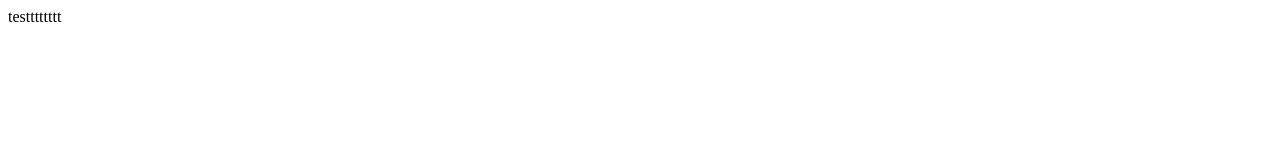
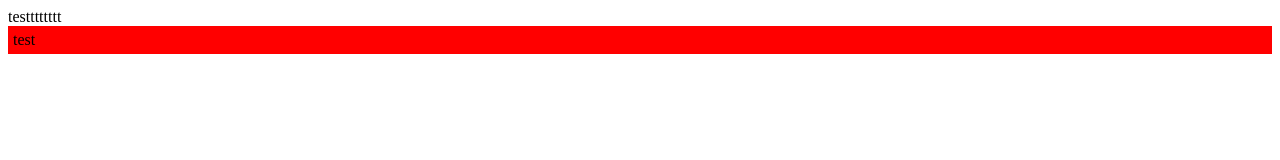
Before and after one commit to sak141/simple-project, a plain HTML site: page index.html in a window 1280 px wide. Drawn offline with Linux system fonts and the light colour scheme.

Commit message:
Update index.html

```diff
--- a/index.html
+++ b/index.html
@@ -2,5 +2,6 @@
 <head><title>Simple</title></head>
 <body>
 testttttttt
+  <div style="background-color: red; padding: 5px"> test </div>
 </body>
 </html>
```
